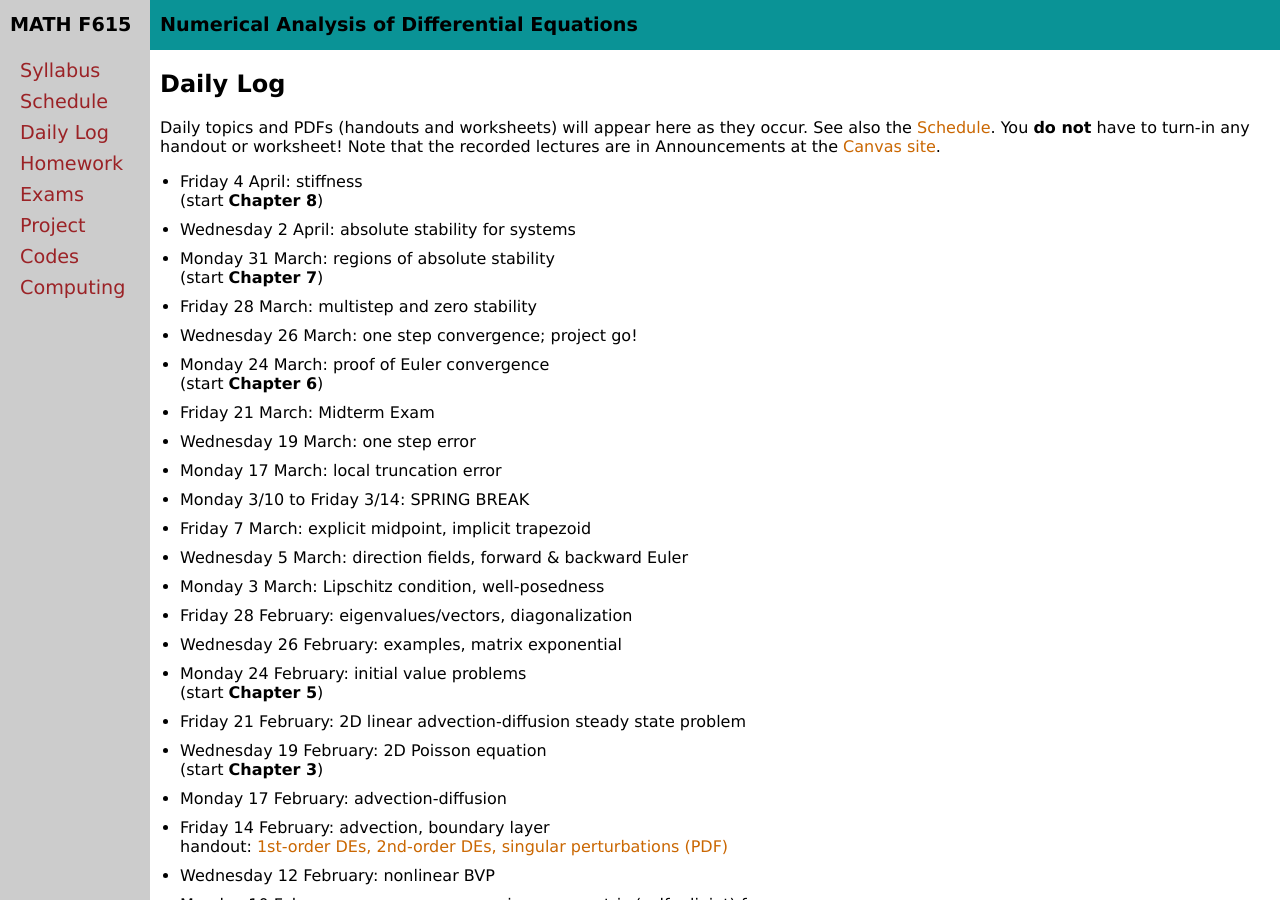
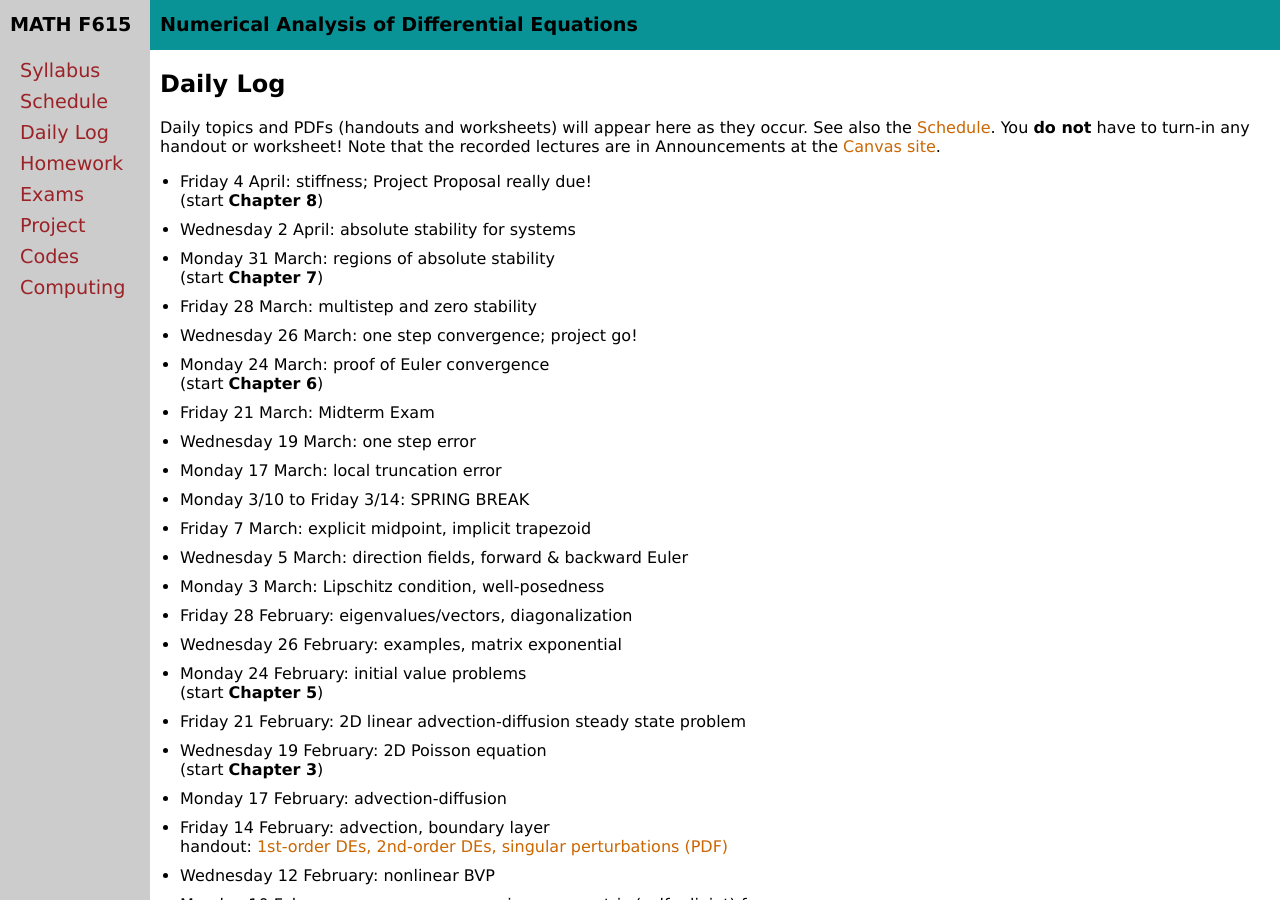
Before and after one commit to bueler/nade, a Jekyll site: the page built from daily.md, in a window 1280 px wide and 900 px high. Built offline with Jekyll 4.4.1, drawn with Linux system fonts in a browser that asks for light colours.

Commit message:
clarify!

```diff
--- a/_data/daily.yml
+++ b/_data/daily.yml
@@ -2,7 +2,7 @@ semester: Spring 2025
 home: assets/
 daily:
 - name: Friday 4 April
-  covered: stiffness
+  covered: stiffness; Project Proposal really due!
   chapter: 8
 - name: Wednesday 2 April
   covered: absolute stability for systems
```
